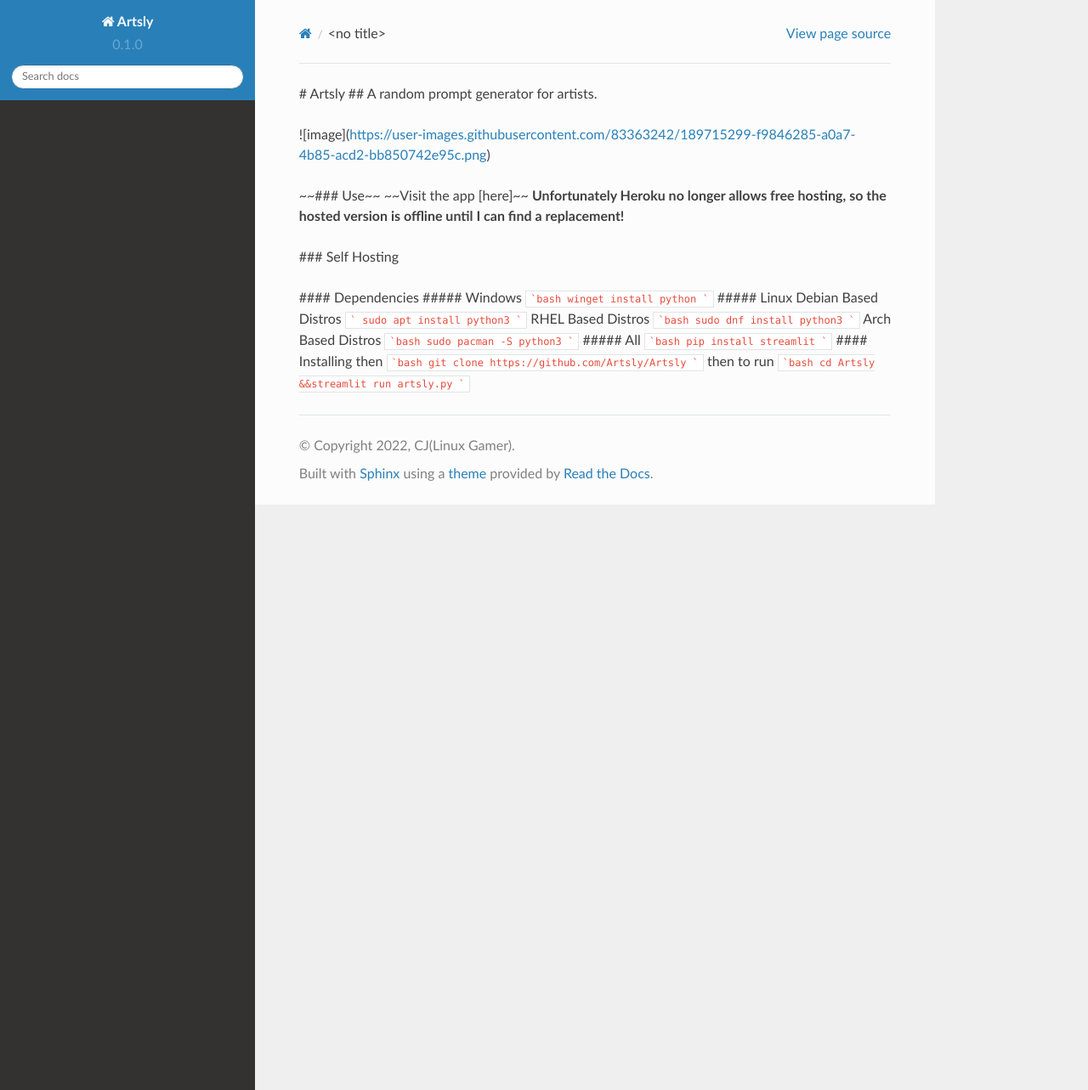
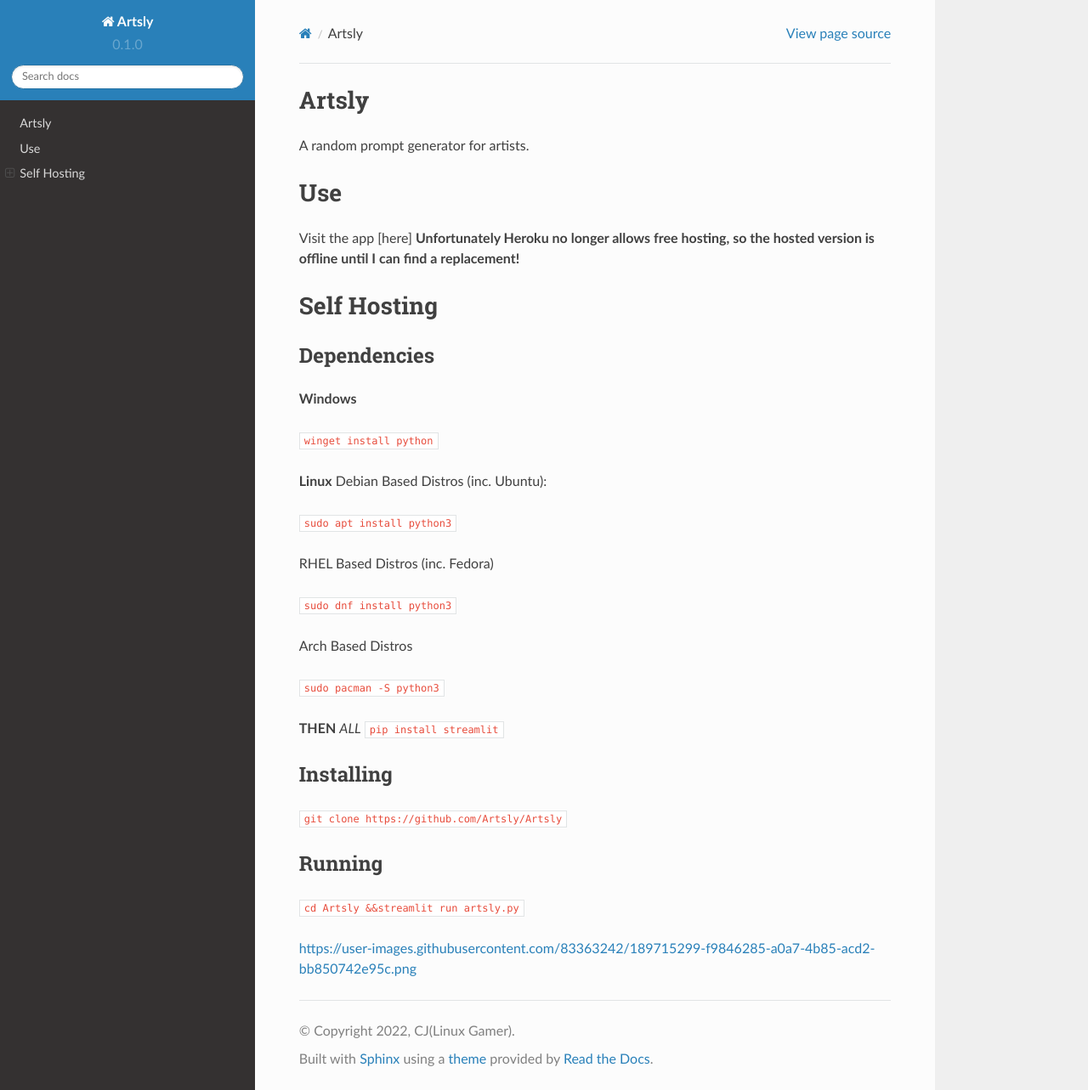
Before and after one commit to Artsly/docs, a Sphinx documentation site: the page built from docs/source/index.rst, in a window 1280 px wide and 1283 px high. Shown: the whole window at 85% size. Built offline with Sphinx 7.4.7 and the Read the Docs theme 2.0.0, drawn with Linux system fonts in a browser that asks for light colours.

Commit message:
Update index.rst

````diff
--- a/docs/source/index.rst
+++ b/docs/source/index.rst
@@ -1,42 +1,43 @@
-# Artsly
-## A random prompt generator for artists.
+Artsly
+====
 
-![image](https://user-images.githubusercontent.com/83363242/189715299-f9846285-a0a7-4b85-acd2-bb850742e95c.png)
+A random prompt generator for artists.
 
+Use
+====
+Visit the app [here] **Unfortunately Heroku no longer allows free hosting, so the hosted version is offline until I can find a replacement!**
 
-~~### Use~~
-~~Visit the app [here]~~ **Unfortunately Heroku no longer allows free hosting, so the hosted version is offline until I can find a replacement!**
+Self Hosting
+====
+Dependencies
+----
+**Windows**
 
-### Self Hosting
+``winget install python``
 
-#### Dependencies
-##### Windows
-```bash
-winget install python
-```
-##### Linux
-Debian Based Distros
-```
-sudo apt install python3
-```
-RHEL Based Distros
-```bash
-sudo dnf install python3
-```
+**Linux**
+Debian Based Distros (inc. Ubuntu):
+
+``sudo apt install python3``
+
+RHEL Based Distros (inc. Fedora)
+
+``sudo dnf install python3``
+
 Arch Based Distros
-```bash
-sudo pacman -S python3
-```
-##### All
-```bash
-pip install streamlit
-```
-#### Installing
-then
-```bash
-git clone https://github.com/Artsly/Artsly
-```
-then to run
-```bash
-cd Artsly &&streamlit run artsly.py
-```
+
+``sudo pacman -S python3``
+
+**THEN**
+*ALL*
+``pip install streamlit``
+
+Installing
+----
+``git clone https://github.com/Artsly/Artsly``
+
+Running
+----
+``cd Artsly &&streamlit run artsly.py``
+
+https://user-images.githubusercontent.com/83363242/189715299-f9846285-a0a7-4b85-acd2-bb850742e95c.png
````
